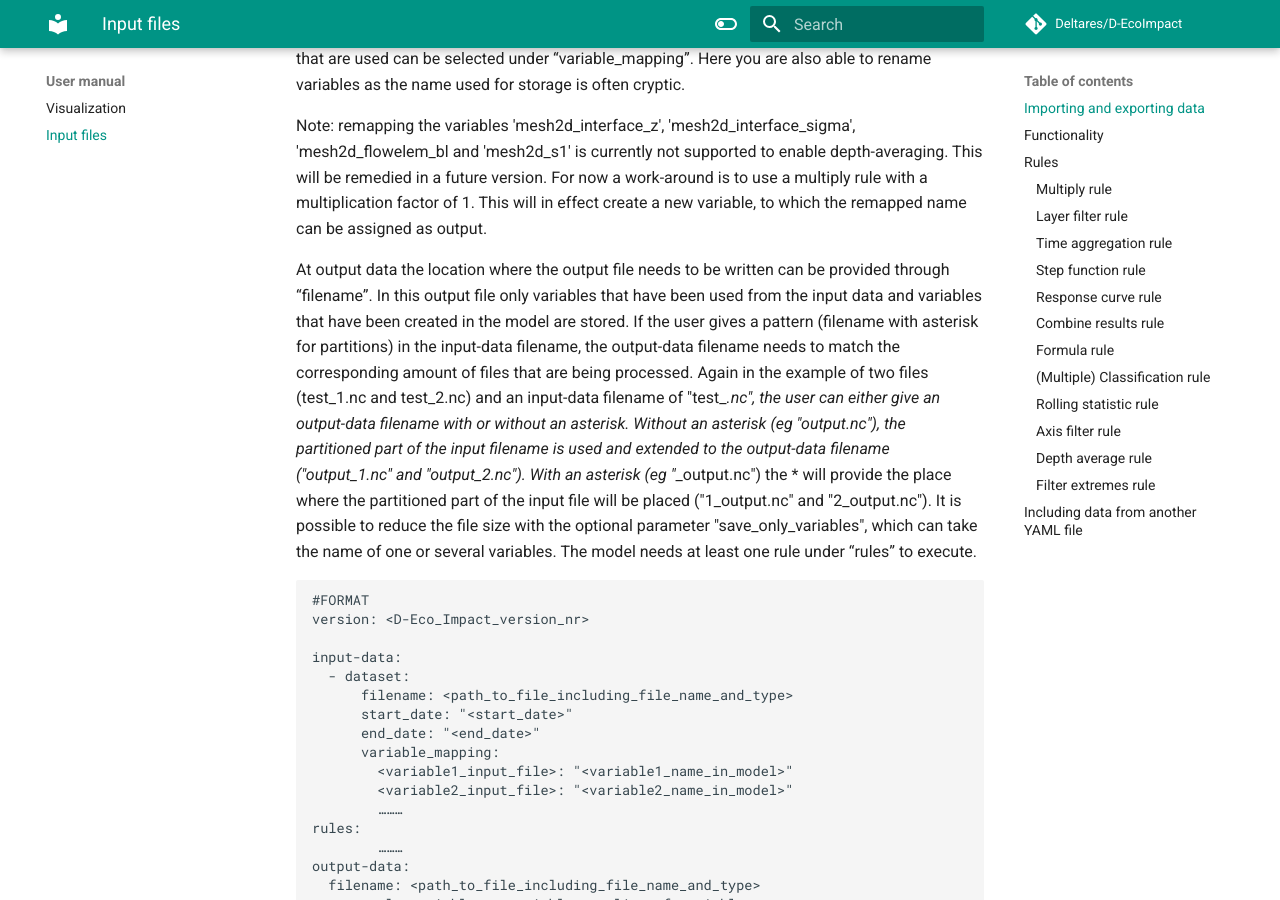
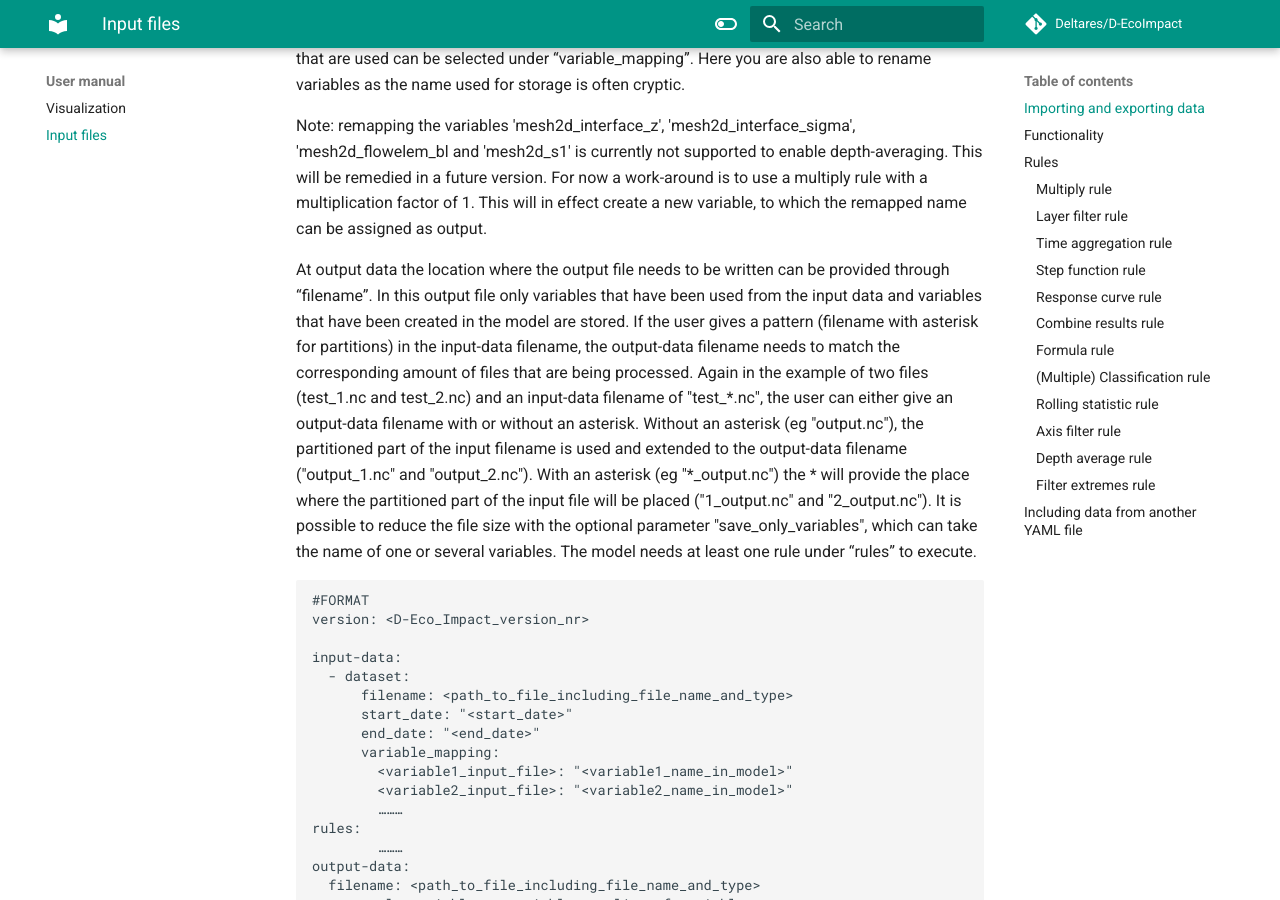
Before and after one commit to Deltares/D-EcoImpact, an MkDocs documentation site: the page built from docs/manual/input.md, in a window 1280 px wide and 900 px high, scrolled down 836 px. Built offline with MkDocs 1.6.1 and Material for MkDocs 9.7.7, drawn with Linux system fonts in a browser that asks for light colours; comment, search, counter and statistics services are not loaded; the version menu is left out.

Commit message:
asterisk vs italic font.....

````diff
--- a/docs/manual/input.md
+++ b/docs/manual/input.md
@@ -17,11 +17,11 @@ output-data:
 	…………………….
 ```
 
-In the input data the variables that are present in the input data provided through “filename” are selected for use. The filename is able to accept a pattern including a * in the name. Instead of using 1 input file, all files matching the pattern within the folder are being processed by the same input_file.yaml. So for example if in a folder there are two files test_1.nc and test_2.nc, the user can set the filename to "test_*.nc" and both files will be processed. It is possible to filter the input data by providing a start date or end date (format: "dd-mm-yyyy"); this is optional. The variables that are used can be selected under “variable_mapping”. Here you are also able to rename variables as the name used for storage is often cryptic.
+In the input data the variables that are present in the input data provided through “filename” are selected for use. The filename is able to accept a pattern including a * in the name. Instead of using 1 input file, all files matching the pattern within the folder are being processed by the same input_file.yaml. So for example if in a folder there are two files test_1.nc and test_2.nc, the user can set the filename to "test_\*.nc" and both files will be processed. It is possible to filter the input data by providing a start date or end date (format: "dd-mm-yyyy"); this is optional. The variables that are used can be selected under “variable_mapping”. Here you are also able to rename variables as the name used for storage is often cryptic.
 
 Note: remapping the variables 'mesh2d_interface_z', 'mesh2d_interface_sigma', 'mesh2d_flowelem_bl and 'mesh2d_s1' is currently not supported to enable depth-averaging. This will be remedied in a future version. For now a work-around is to use a multiply rule with a multiplication factor of 1. This will in effect create a new variable, to which the remapped name can be assigned as output.
 
-At output data the location where the output file needs to be written can be provided through “filename”. In this output file only variables that have been used from the input data and variables that have been created in the model are stored. If the user gives a pattern (filename with asterisk for partitions) in the input-data filename, the output-data filename needs to match the corresponding amount of files that are being processed. Again in the example of two files (test_1.nc and test_2.nc) and an input-data filename of "test_*.nc", the user can either give an output-data filename with or without an asterisk. Without an asterisk (eg "output.nc"), the partitioned part of the input filename is used and extended to the output-data filename ("output_1.nc" and "output_2.nc"). With an asterisk (eg "*_output.nc") the * will provide the place where the partitioned part of the input file will be placed ("1_output.nc" and "2_output.nc"). It is possible to reduce the file size with the optional parameter "save_only_variables", which can take the name of one or several variables.
+At output data the location where the output file needs to be written can be provided through “filename”. In this output file only variables that have been used from the input data and variables that have been created in the model are stored. If the user gives a pattern (filename with asterisk for partitions) in the input-data filename, the output-data filename needs to match the corresponding amount of files that are being processed. Again in the example of two files (test_1.nc and test_2.nc) and an input-data filename of "test_\*.nc", the user can either give an output-data filename with or without an asterisk. Without an asterisk (eg "output.nc"), the partitioned part of the input filename is used and extended to the output-data filename ("output_1.nc" and "output_2.nc"). With an asterisk (eg "\*_output.nc") the \* will provide the place where the partitioned part of the input file will be placed ("1_output.nc" and "2_output.nc"). It is possible to reduce the file size with the optional parameter "save_only_variables", which can take the name of one or several variables.
 The model needs at least one rule under “rules” to execute.
 
 ```
````
